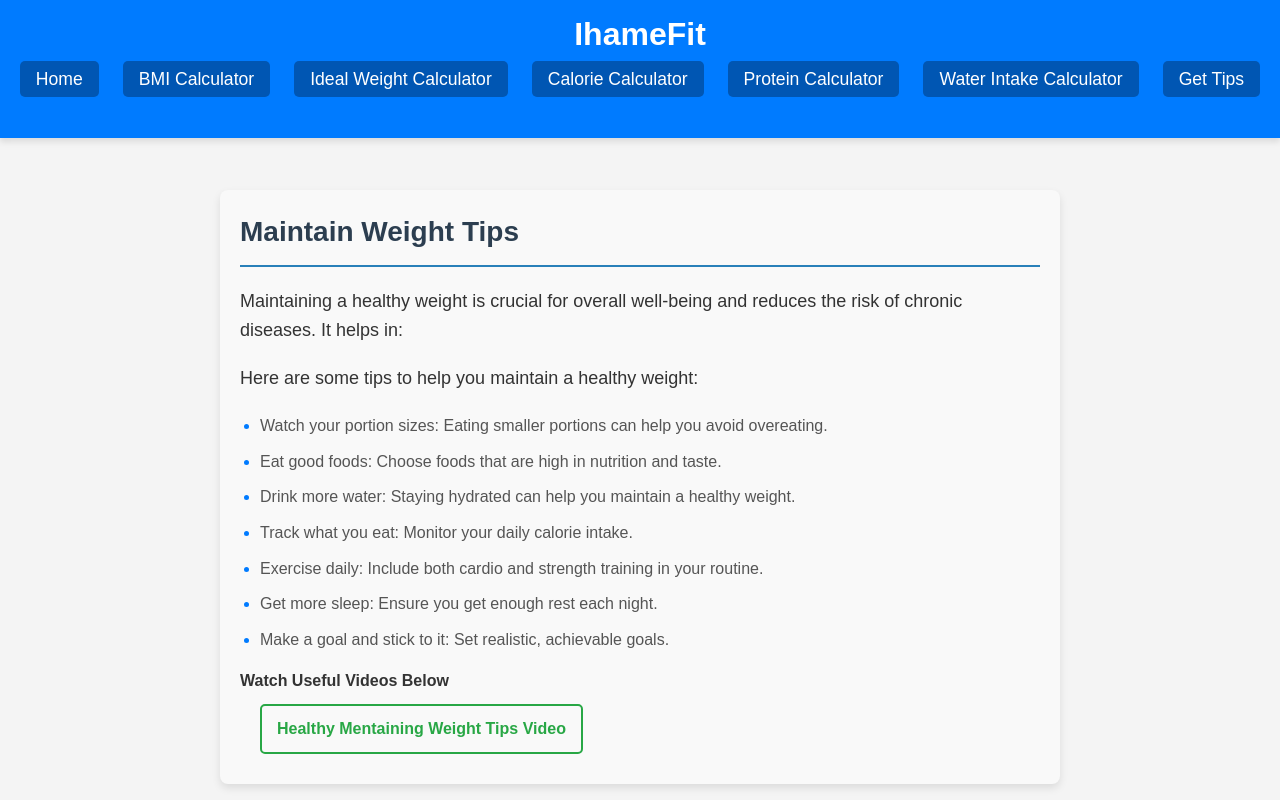
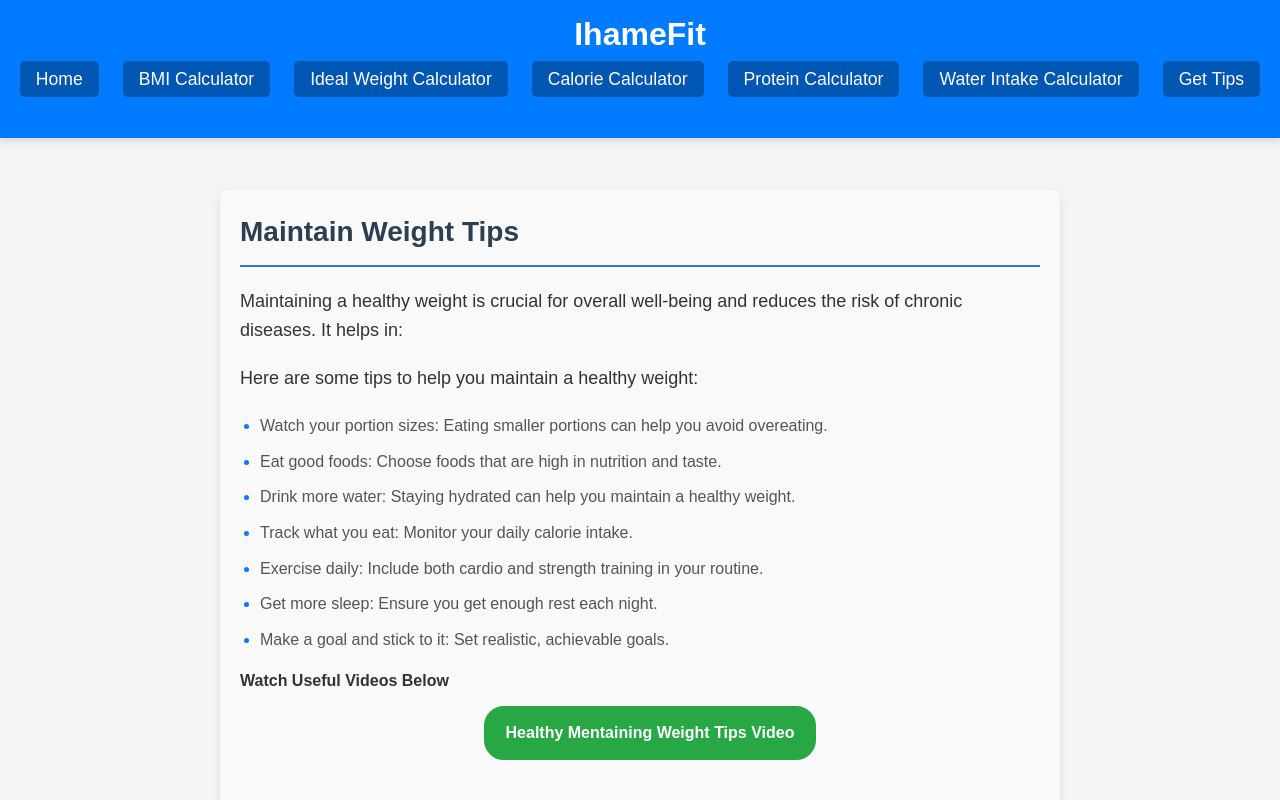
Before and after one commit to yvesmfura/Ihame-Fit-Health, a React (Vite) app: page /tips/maintain-weight in a window 1280 px wide. Shown: the top 800 px of the page. Built offline with nearby package versions, Linux system fonts and the light colour scheme.

Commit message:
Updating

```diff
--- a/src/components/TipPages/GainWeight.tsx
+++ b/src/components/TipPages/GainWeight.tsx
@@ -31,6 +31,30 @@ const GainWeight: React.FC = () => {
 
       <h3>The Bottom Line</h3>
       <p>Making dietary changes, focusing on high-calorie, nutrient-dense foods, and maintaining a healthy lifestyle can help you gain weight safely. Consider consulting a nutritionist or dietitian for personalized advice.</p>
+
+      <h3>Watch This Video for More Tips</h3>
+      <div className="gain-weight-video">
+        <h3 className="video-title">How to gain weight naturally</h3>
+        <iframe
+          width="560"
+          height="315"
+          src="https://www.youtube.com/embed/sGVf3w1ow6Q"
+          title="YouTube video player"
+          frameBorder="0"
+          allow="accelerometer; autoplay; clipboard-write; encrypted-media; gyroscope; picture-in-picture"
+          allowFullScreen>
+        </iframe>
+        <h3 className="video-title">Healthy food for gaining weight</h3>
+        <iframe
+          width="560"
+          height="315"
+          src="https://www.youtube.com/embed/WwASmxrIEiI"
+          title="YouTube video player"
+          frameBorder="0"
+          allow="accelerometer; autoplay; clipboard-write; encrypted-media; gyroscope; picture-in-picture"
+          allowFullScreen>
+        </iframe>
+      </div>
     </div>
   );
 };
--- a/src/components/TipPages/MaintainWeight.tsx
+++ b/src/components/TipPages/MaintainWeight.tsx
@@ -1,5 +1,6 @@
 import React, { useState } from 'react';
 import './Tippages_Styles/MaintainWeightTipPages.css';
+import { Link } from 'react-router-dom';
 
 const MaintainWeight: React.FC = () => {
   const [modalVideoSrc, setModalVideoSrc] = useState<string | null>(null);
@@ -42,6 +43,10 @@ const MaintainWeight: React.FC = () => {
               Healthy Mentaining Weight Tips Video
             </a>
 
+            <Link to="/Workout" className="rw-workout-plan-link">
+              Get Workout Plan
+            </Link>
+
         </ul>
       </div>
 
--- a/src/components/TipPages/Tippages_Styles/GainWeightTipPages.css
+++ b/src/components/TipPages/Tippages_Styles/GainWeightTipPages.css
@@ -96,3 +96,19 @@
       font-size: 15px;
     }
   }
+
+
+  .gain-weight-video iframe {
+    display: block;
+    margin: 20px auto;
+    width: 100%;
+    max-width: 560px;
+    height: 315px;
+    border-radius: 8px;
+  }
+  .video-title {
+    font-size: 24px;
+    font-weight: bold;
+    color: #1a73e8;
+    margin-bottom: 15px;
+  }
--- a/src/components/TipPages/Tippages_Styles/MaintainWeightTipPages.css
+++ b/src/components/TipPages/Tippages_Styles/MaintainWeightTipPages.css
@@ -8,36 +8,50 @@
   }
 
   /* Video link styles */
+.maintain-weight-video-links {
+  margin-top: 1.5rem;
+}
+
+.maintain-weight-video-links h4 {
+  font-size: 1.4rem;
+  color: #2c5282;
+  margin-bottom: 0.5rem;
+  text-align: center;
+}
+
 .maintain-weight-video-list {
-    list-style-type: none;
+  display: flex;
+  flex-direction: column;
+  align-items: center;
   padding: 0;
   margin: 0;
 }
 
 .maintain-weight-video-list .maintain-weight-video-link {
   display: inline-block;
+  background-color: #28a745;
+  color: #ffffff;
+  font-size: 1rem;
+  font-weight: bold;
+  padding: 0.75rem 1.2rem;
+  border-radius: 20px;
   text-decoration: none;
-    color: #28a745;
-    font-size: 16px;
-    font-weight: bold;
-    padding: 10px 15px;
+  transition: background-color 0.3s ease, transform 0.3s ease, border-color 0.3s ease;
   border: 2px solid #28a745;
-    border-radius: 5px;
-    transition: background-color 0.3s, color 0.3s, border-color 0.3s;
-    margin: 10px 0;
+  margin: 0.75rem 0;
 }
 
 .maintain-weight-video-list .maintain-weight-video-link:hover {
-    background-color: #28a745;
-    color: #ffffff;
-    border-color: #218838;
+  background-color: #218838;
+  border-color: #1e7e34;
+  transform: translateY(-3px);
 }
 
 .maintain-weight-video-list .maintain-weight-video-link:active {
-    background-color: #218838;
-    color: #ffffff;
-    border-color: #1e7e34;
+  background-color: #1e7e34;
+  border-color: #1b5e20;
 }
+
 
   /* Modal styles */
   .modal {
```
Lines whose indentation alone changed are shown as unchanged.
